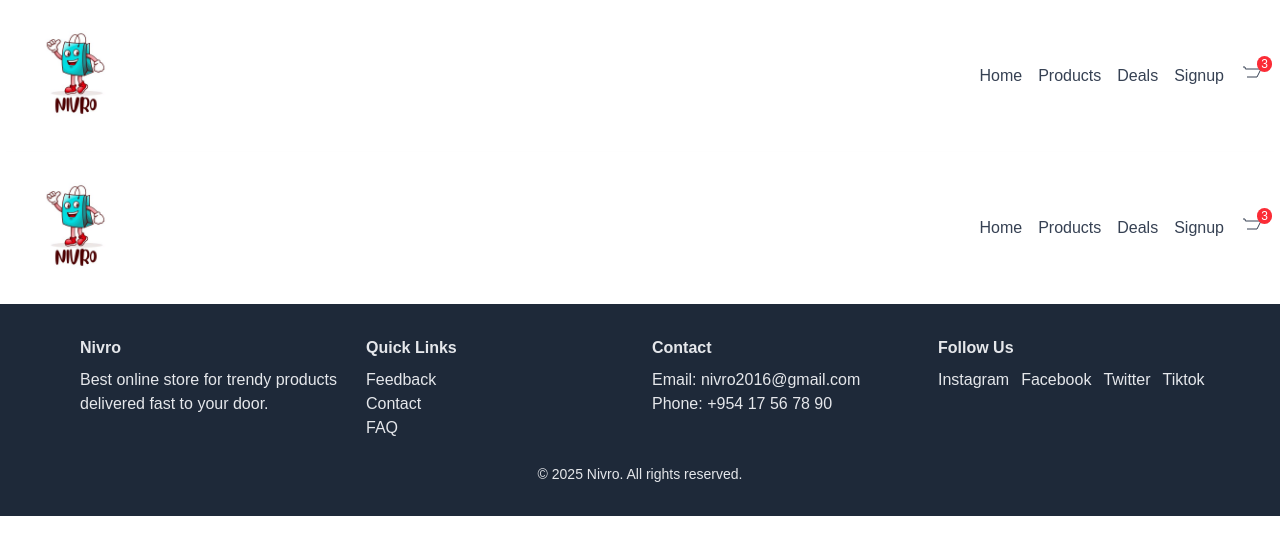
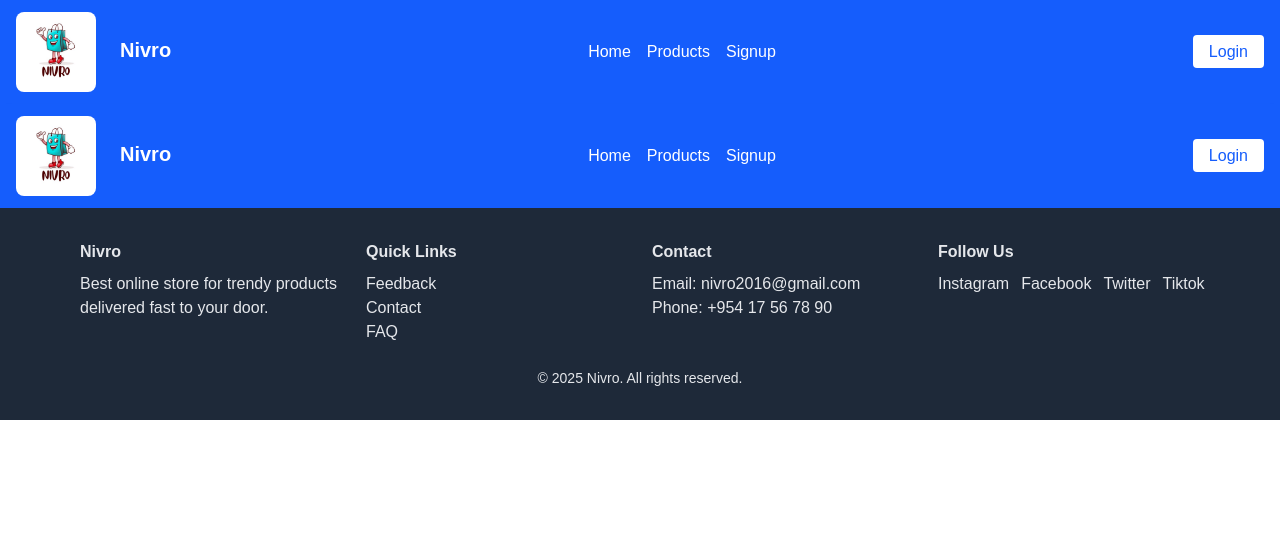
Before and after one commit to Ashish599-bot/online_shopping, a Next.js app: page /companent/header in a window 1280 px wide. Shown: the top 554 px of the page. Built offline with nearby package versions, Linux system fonts and the light colour scheme.

Commit message:
adding email

```diff
--- a/app/api/loggin/route.tsx
+++ b/app/api/loggin/route.tsx
@@ -2,11 +2,12 @@ import knex from "knex";
 import knexConfig from "@/knexfile";
 import bcrypt from "bcryptjs";
 import jwt from "jsonwebtoken";
-
+import { sendMail } from "@/email/route";
 const kn = knex(knexConfig.development);
-const JWT_SECRET = process.env.JWT_SECRET!;
+const JWT_SECRET = process.env.JWT_SECRET || "fallback_secret_key";
 
 export async function POST(req: Request) {
+  try {
     const { email, password } = await req.json();
 
     if (!email || !password)
@@ -33,9 +34,15 @@ export async function POST(req: Request) {
       expiresIn: "1h",
     });
 
+    await sendMail(email);
+
     return Response.json({
       message: "Login successful",
       token,
       user: { id: user.id, email: user.email },
     });
+  } catch (error) {
+    console.error("Login error:", error);
+    return Response.json({ error: "Internal server error" }, { status: 500 });
   }
+}
--- a/app/api/signup/route.tsx
+++ b/app/api/signup/route.tsx
@@ -5,24 +5,29 @@ import bcrypt from "bcryptjs";
 const kn = knex(knexConfig.development);
 
 export async function POST(req: Request) {
-  const { email, password } = await req.json();
+  try {
+    const { email, password, user_name } = await req.json();
 
-  if (!email || !password)
+    if (!email || !password || !user_name) {
       return Response.json(
-      { error: "Email & password required" },
+        { error: "Email, password, and user name required" },
         { status: 400 }
       );
+    }
     const existingUser = await kn("users").where({ email }).first();
-  if (existingUser)
+    if (existingUser) {
       return Response.json({ error: "User already exists" }, { status: 400 });
+    }
     const hashedPassword = await bcrypt.hash(password, 10);
-  const [id] = await kn("users").insert({
-    email,
-    password: hashedPassword,
-  });
+    const [newUser] = await kn("users")
+      .insert({ email, password: hashedPassword, user_name })
+      .returning(["id", "email", "user_name"]);
 
     return Response.json({
-    message: "User created successfully",
-    userId: id,
+      message: "Signup successful",
+      user: newUser,
     });
+  } catch (err) {
+    return Response.json({ error: "Server error" }, { status: 500 });
   }
+}
--- a/app/companent/header/page.tsx
+++ b/app/companent/header/page.tsx
@@ -1,35 +1,65 @@
+"use client";
+
+import React, { useState } from "react";
+import Link from "next/link";
+import { usePathname, useRouter } from "next/navigation";
 export default function Header() {
+  const navItems = [
+    { name: "Home", path: "/" },
+    { name: "Products", path: "/products" },
+    { name: "Signup", path: "/signup" },
+  ];
+  const pathname = usePathname();
+  const router = useRouter();
+
+  const handleLogout = () => {
+    localStorage.removeItem("isLoggedIn");
+    router.push("/signup");
+  };
   return (
-    <header className="bg-white shadow-md p-4 flex items-center justify-between">
-      <img src="/logo.jpg" alt="logo" className="h-[120px]" />
+    <header className="bg-blue-600 text-white shadow-md">
+      <div className="container mx-auto px-4 py-3 flex justify-between items-center">
+        <div className="flex gap-6">
+          <img src={"/logo.jpg"} className="h-[80px] rounded-lg" />
+          <h1 className="text-xl font-bold pt-6">Nivro</h1>
+        </div>
+        <nav>
+          <ul className="flex space-x-4">
+            {navItems.map((item) => (
+              <li key={item.path}>
+                <Link
+                  href={item.path}
+                  className={`hover:text-blue-200 cursor-pointer ${
+                    pathname === item.path ? "font-bold underline" : ""
+                  }`}
+                >
+                  {item.name}
+                </Link>
+              </li>
+            ))}
+          </ul>
+        </nav>
 
-      <nav className="flex items-center space-x-4">
-        <a href="/" className="text-gray-700 hover:text-blue-500">
-          Home
-        </a>
-        <a href="/products" className="text-gray-700 hover:text-blue-500">
-          Products
-        </a>
-        <a href="/deals" className="text-gray-700 hover:text-blue-500">
-          Deals
-        </a>
-        <a href="/signup" className="text-gray-700 hover:text-blue-500">
-          Signup
-        </a>
-        <a href="#" className="relative">
-          <svg
-            className="w-6 h-6 text-gray-700"
-            fill="none"
-            stroke="currentColor"
-            viewBox="0 0 24 24"
-          >
-            <path d="M3 3h2l.4 2M7 13h10l4-8H5.4"></path>
-          </svg>
-          <span className="absolute -top-2 -right-2 bg-red-500 text-white text-xs rounded-full px-1">
-            3
-          </span>
-        </a>
-      </nav>
+        <div>
+          {window.localStorage.getItem("isLoggedIn") ? (
+            <div>
+              <button
+                onClick={handleLogout}
+                className="bg-red-500 hover:bg-red-600 px-4 py-2 rounded"
+              >
+                Logout
+              </button>
+            </div>
+          ) : (
+            <Link
+              href="/signup"
+              className="bg-white text-blue-600 hover:bg-blue-100 px-4 py-2 rounded font-medium"
+            >
+              Login
+            </Link>
+          )}
+        </div>
+      </div>
     </header>
   );
 }
--- a/app/signup/page.tsx
+++ b/app/signup/page.tsx
@@ -8,6 +8,7 @@ export default function SignupPage() {
 
   const [email, setEmail] = useState("");
   const [password, setPassword] = useState("");
+  const [userName, setUserName] = useState("");
   const [isLogin, setIsLogin] = useState(true);
   const [token, setToken] = useState("");
   const [showPassword, setShowPassword] = useState(false);
@@ -19,20 +20,37 @@ export default function SignupPage() {
     const res = await fetch(endpoint, {
       method: "POST",
       headers: { "Content-Type": "application/json" },
-      body: JSON.stringify({ email, password }),
+      body: JSON.stringify({
+        email,
+        password,
+        ...(isLogin ? {} : { user_name: userName }),
+      }),
     });
-    const data = await res.json();
+
+    let data;
+    try {
+      data = await res.json();
+    } catch (err) {
+      console.error("Failed to parse JSON:", err);
+      alert("Unexpected server response");
+      return;
+    }
+
     if (res.ok) {
       if (isLogin) {
         setToken(data.token);
+        // Store login status in localStorage
+        if (typeof window !== "undefined") {
+          localStorage.setItem("isLoggedIn", "true");
+        }
         alert("Logged in successfully!");
         router.push("/");
       } else {
-        alert("Account created successfully! Please login.");
+        alert(data.message);
         setIsLogin(true);
       }
     } else {
-      alert(data.error);
+      alert(data.error || "Signup failed");
     }
   };
 
@@ -56,6 +74,21 @@ export default function SignupPage() {
             {isLogin ? "Login" : "Sign Up"}
           </h2>
           <form className="space-y-4" onSubmit={handleSubmit}>
+            {!isLogin && (
+              <div>
+                <label className="block text-gray-700 font-medium mb-1">
+                  Name
+                </label>
+                <input
+                  type="text"
+                  placeholder="Enter your name"
+                  value={userName}
+                  onChange={(e) => setUserName(e.target.value)}
+                  className="w-full px-4 py-2 border rounded-lg focus:outline-none focus:ring-2"
+                  required={!isLogin}
+                />
+              </div>
+            )}
             <div>
               <label className="block text-gray-700 font-medium mb-1">
                 Email
--- /dev/null
+++ b/email/route.tsx
@@ -0,0 +1,26 @@
+import nodemailer from "nodemailer";
+
+export const transporter = nodemailer.createTransport({
+  host: process.env.EMAIL_HOST,
+  port: Number(process.env.EMAIL_PORT),
+  secure: false,
+  auth: {
+    user: process.env.EMAIL_USER,
+    pass: process.env.EMAIL_PASS,
+  },
+});
+
+export async function sendMail(to: string) {
+  try {
+    await transporter.sendMail({
+      from: `"Nivor online shopping" <${process.env.EMAIL_USER}>`,
+      to,
+      subject: "Login Alert",
+      text: "You have successfully logged in!",
+      html: "<p>You have successfully logged in!</p>",
+    });
+  } catch (error) {
+    console.error("Failed to send email:", error);
+    // Don't throw the error to prevent login failure due to email issues
+  }
+}
--- a/knexfile.js
+++ b/knexfile.js
@@ -7,6 +7,7 @@ module.exports = {
       user: process.env.PG_USER,
       password: process.env.PG_PASSWORD,
       database: process.env.PG_DATABASE,
+      email_user: process.env.EMAIL_USER,
       host: "localhost",
       port: 5433,
     },
--- a/migrations/20251120084212_table3.js
+++ /dev/null
@@ -1,12 +0,0 @@
-exports.up = function (knex) {
-  return knex.schema.createTable("logins", function (table) {
-    table.increments("id");
-    table.string("email").notNullable().unique();
-    table.string("password").notNullable();
-    table.timestamps(true, true);
-  });
-};
-
-exports.down = function (knex) {
-  return knex.schema.dropTable("logins");
-};
--- a/next.config.ts
+++ b/next.config.ts
@@ -7,6 +7,9 @@ const nextConfig: NextConfig = {
     "swiper@10",
     "jsonwebtoken",
     "bcryptjs",
+    "dotenv",
+    "nodemailer",
+    "resend",
   ],
 };
 
--- a/package.json
+++ b/package.json
@@ -10,19 +10,23 @@
   },
   "dependencies": {
     "bcryptjs": "^3.0.3",
+    "dotenv": "^17.2.3",
     "framer-motion": "^12.23.24",
     "jsonwebtoken": "^9.0.2",
     "knex": "^3.1.0",
     "next": "16.0.3",
+    "nodemailer": "^7.0.11",
     "pg": "^8.16.3",
     "react": "19.2.0",
     "react-dom": "19.2.0",
+    "resend": "^6.5.2",
     "swiper": "^10.3.1"
   },
   "devDependencies": {
     "@tailwindcss/postcss": "^4",
     "@types/jsonwebtoken": "^9.0.10",
     "@types/node": "^20",
+    "@types/nodemailer": "^7.0.4",
     "@types/react": "^19",
     "@types/react-dom": "^19",
     "eslint": "^9",
```
Also changed, not shown: app/page.tsx (+8 -18 lines), 1 other file (tests, documents, lock files or other folders). Lines whose indentation alone changed are shown as unchanged.
